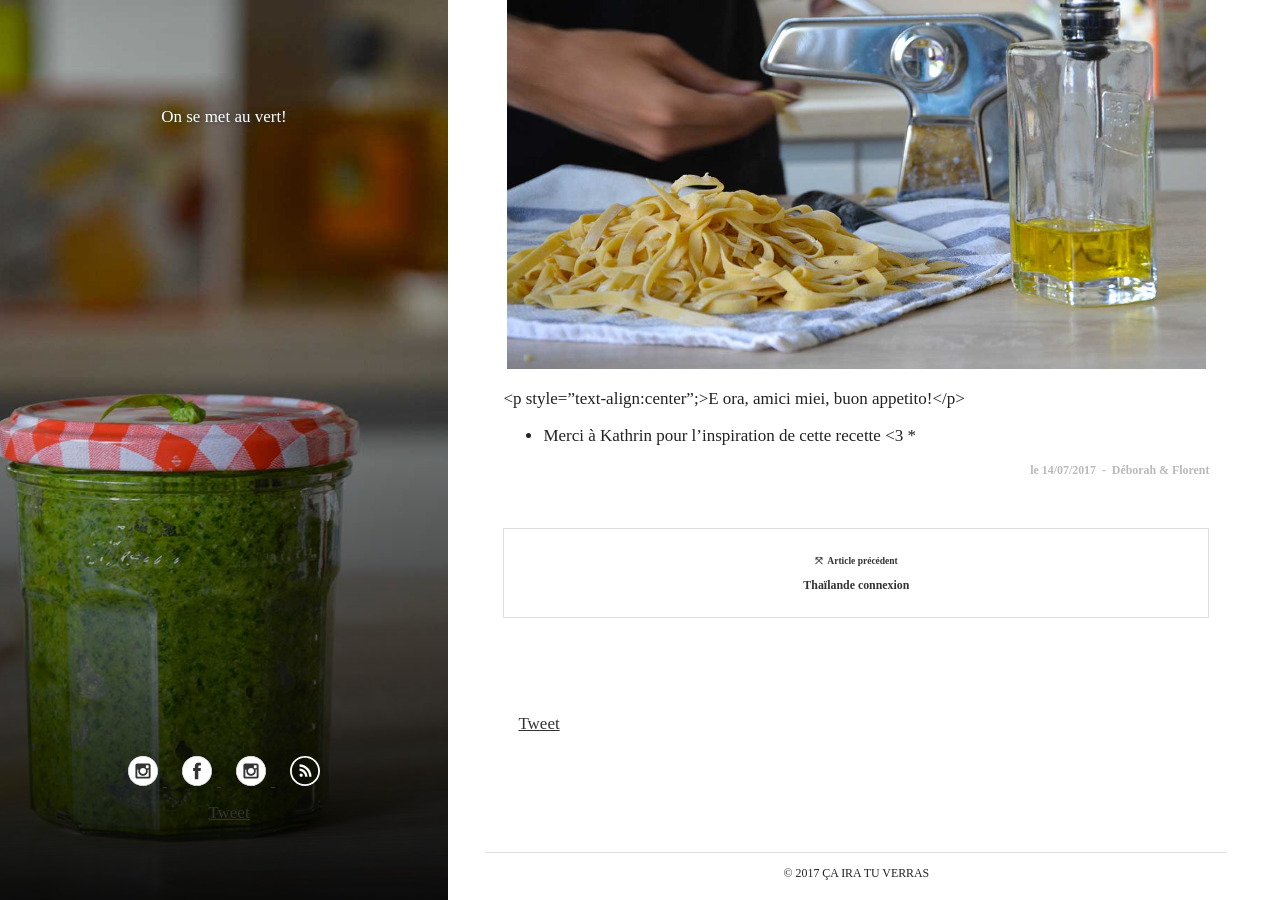
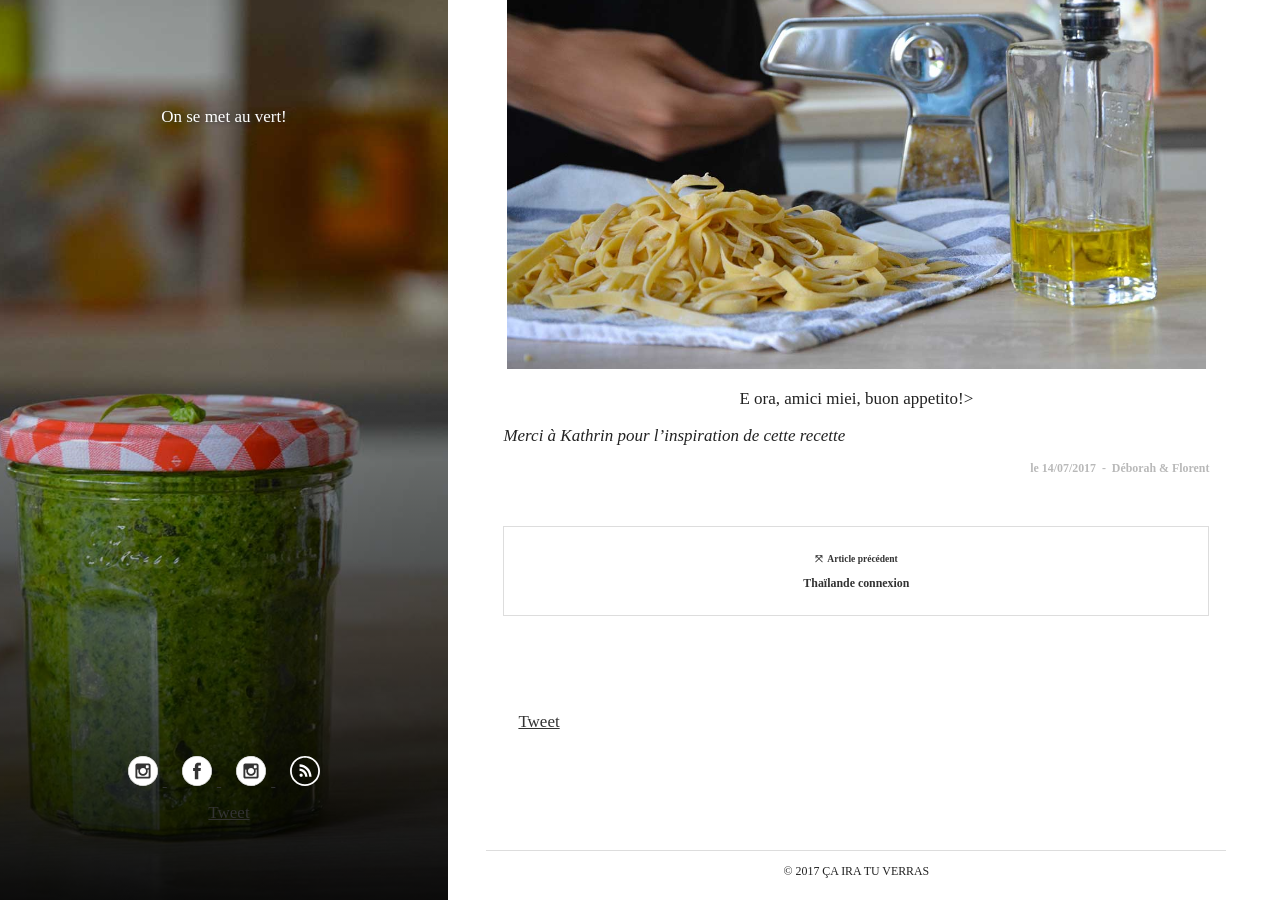
Before and after one commit to FlorentD/cairatuverras.github.io, a Jekyll site: the page built from _posts/2017-07-01-recette-pesto.md, in a window 1280 px wide and 900 px high, scrolled down 2856 px. Built offline with Jekyll 4.4.1, drawn with Linux system fonts in a browser that asks for light colours; comment, search, counter and statistics services are not loaded.

Commit message:
Update 2017-07-01-recette-pesto.md

```diff
--- a/_posts/2017-07-01-recette-pesto.md
+++ b/_posts/2017-07-01-recette-pesto.md
@@ -38,9 +38,6 @@ Et si vous êtes des puristes du fait maison, rien ne vaut de bonnes tagliatelle
 
 [![railroad]({{ site.images }}/recette_pesto/tagliatelle.jpg)]({{ site.images }}/recette_pesto/tagliatelle.jpg)
 
-<p style="text-align:center";>E ora, amici miei, buon appetito!</p>
+<p align="center">E ora, amici miei, buon appetito!></p>
 
-
-
-
-* Merci à Kathrin pour l'inspiration de cette recette <3 *
+*Merci à Kathrin pour l'inspiration de cette recette*
```
